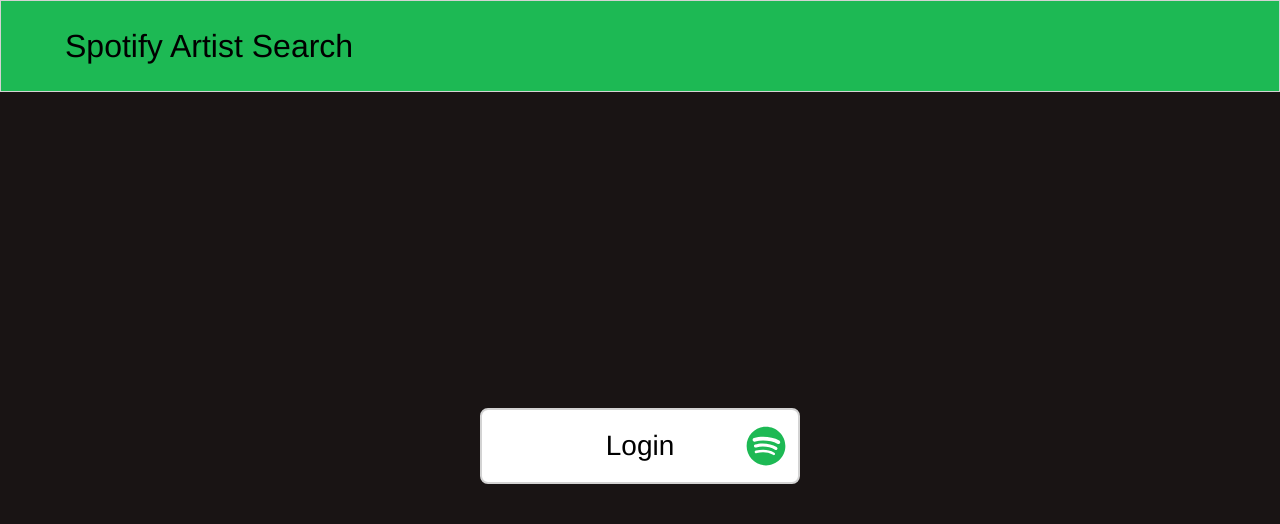
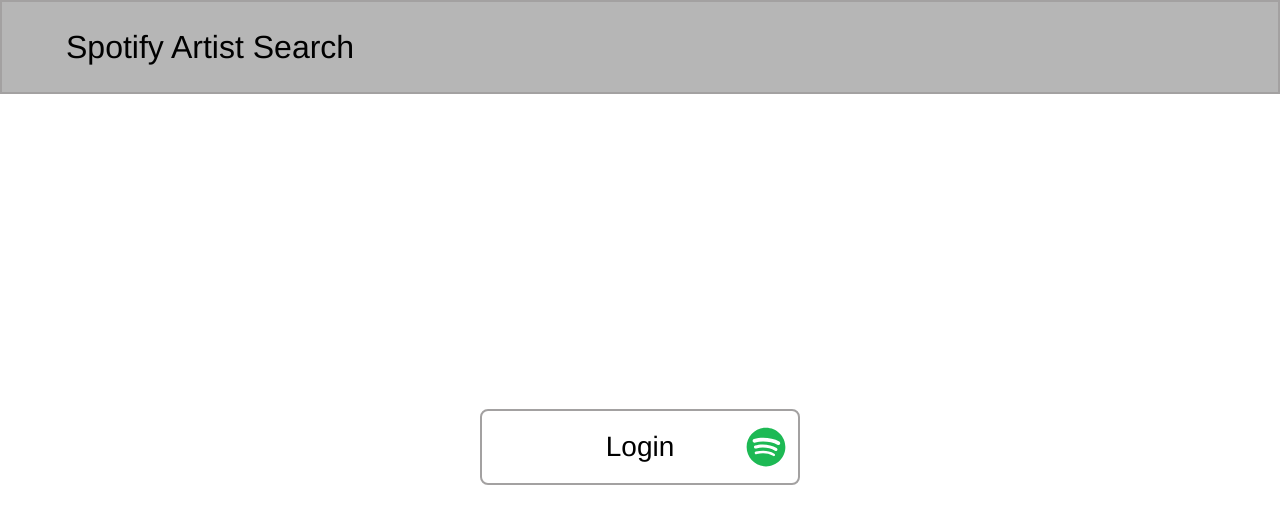
Before and after one commit to Feli24/Spotify-App, a React (Create React App) app: page / in a window 1280 px wide. Shown: the top 524 px of the page. Built offline with nearby package versions, Linux system fonts and the light colour scheme.

Commit message:
v1 final

```diff
--- a/src/styles/Album.module.css
+++ b/src/styles/Album.module.css
@@ -77,6 +77,6 @@
 
 .albumUrl:hover {
     /* color: white; */
-    background-color: #1db954;
+    background-color: cadetblue;
     cursor: pointer;
 }
--- a/src/styles/Artist.module.css
+++ b/src/styles/Artist.module.css
@@ -26,7 +26,7 @@
 }
 
 .artistContainer:hover {
-    background-color: rgba(29, 185, 84, 0.5);
+    background-color: cadetblue;
     transform: scale(1.1);
     cursor: pointer;
 }
--- a/src/styles/Login.module.css
+++ b/src/styles/Login.module.css
@@ -14,7 +14,7 @@
     justify-content: center;
     align-items: center;
     width: 25%;
-    border: 2px solid #d3d3d3;
+    border: 2px solid #a3a1a1;
     border-radius: 0.5rem;
     padding: 0.5rem;
     background-color: #ffffff;
--- a/src/styles/TopBar.module.css
+++ b/src/styles/TopBar.module.css
@@ -1,7 +1,7 @@
 .topBar {
     /* position: fixed; */
-    border: 1px solid #d3d3d3;
-    background-color: #1db954;
+    border: 2px solid #a3a1a1;
+    background-color: #b6b6b6;
     padding-left: 5%;
     width: 100%;
 }
--- a/src/styles/index.css
+++ b/src/styles/index.css
@@ -5,7 +5,6 @@
 html,
 body,
 #root {
-    background-color: #191414;
     height: 100%;
     font-family: "Helvetica";
     margin: 0;
```
